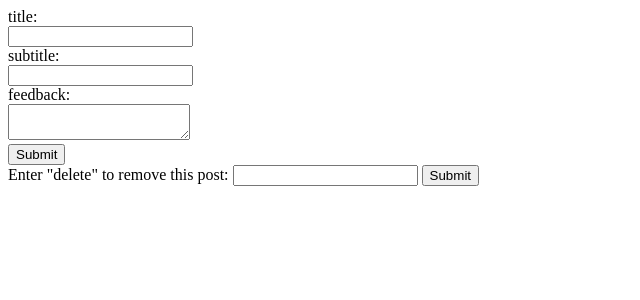
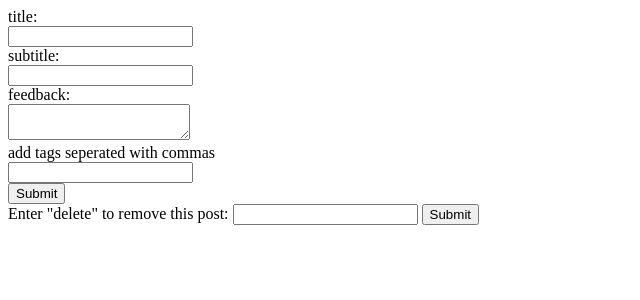
Before and after one commit to yahighness/s_a_p, a Django app: template s_a_p/my_sap/templates/edit_post.html in a window 1280 px wide. Shown: the top 300 px of the page, without its empty margins (0-640 px from the left). Run offline with Django 3.2, Linux system fonts and the light colour scheme; the template is opened without the code that fills it, so the values that code supplies are empty.

Commit message:
added more tags to edit post page

```diff
--- a/s_a_p/my_sap/templates/edit_post.html
+++ b/s_a_p/my_sap/templates/edit_post.html
@@ -13,6 +13,12 @@
 		<input type="text" id="subtitle" name="subtitle" value="{{ post.subtitle }}"><br>
 		<label for="body"> feedback:</label><br>
 		<textarea id="body" name="body">{{ post.body }}</textarea><br>
+		<div>
+			<label for="tags">add tags seperated with commas</label>
+		  </div>
+		  <div>
+			<input type="text" id="tags" name="tags">
+		  </div>
 	    <input type="submit" value="Submit">
 	</form>
 	<form action="{% url 'delete-post' post_id=post.id %}" method="post">
--- a/s_a_p/my_sap/views.py
+++ b/s_a_p/my_sap/views.py
@@ -15,7 +15,7 @@ def blog(request):
         post = Post.objects.create(title=title, subtitle=subtitle, body=feedback, author=profile)
         tag_names = request.POST.get("tags")
         if tag_names:
-            tags = [Tag.objects.create(name=t) for t in tag_names.split(",")]
+            tags = [Tag.objects.get_or_create(name=t)[0] for t in tag_names.split(",")]
             post.tags.add(*tags)
 
     posts = Post.objects.all()
@@ -60,6 +60,10 @@ def edit_post(request, post_id):
         post.subtitle = request.POST["subtitle"]
         post.body = request.POST["body"]
         post.save()
+        tag_names = request.POST.get("tags")
+        if tag_names:
+            tags = [Tag.objects.get_or_create(name=t)[0] for t in tag_names.split(",")]
+            post.tags.add(*tags)
         response = redirect("blog")
 
     return response
```
